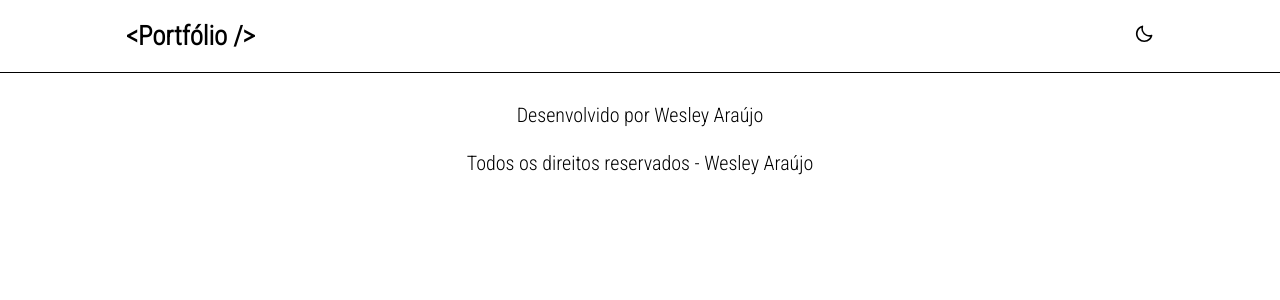
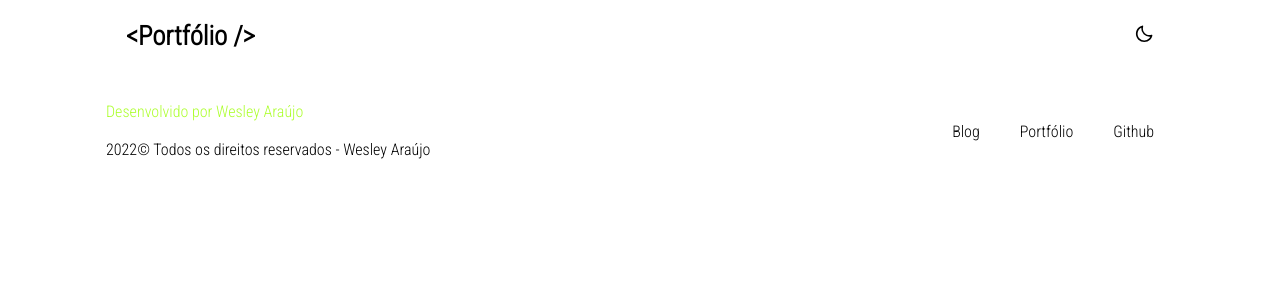
Before and after one commit to wesleyara/portfolio, a Next.js app: page /blog in a window 1280 px wide. Shown: the top 300 px of the page. Built offline with nearby package versions, Linux system fonts and the light colour scheme.

Commit message:
feat: Alterando estilo do footer

```diff
--- a/src/layout/Footer/index.tsx
+++ b/src/layout/Footer/index.tsx
@@ -1,13 +1,31 @@
 import { Container } from "./style";
+import Link from "next/link";
 
 export function Footer() {
   return (
     <Container>
-      <a className="copyright" href="mailto:wesleyara.contato@gmail.com">
-        <p>Desenvolvido por Wesley Araújo</p>
-      </a>
-      <br />
-      <p className="reserv">Todos os direitos reservados - Wesley Araújo</p>
+      <div>
+        <a className="copyright" href="mailto:wesleyara.contato@gmail.com">
+          <p>Desenvolvido por Wesley Araújo</p>
+        </a>
+        <br />
+        <p className="reserv">
+          2022&copy; Todos os direitos reservados - Wesley Araújo
+        </p>
+      </div>
+      <nav>
+        <ul>
+          <Link href="/blog">
+            <li>Blog</li>
+          </Link>
+          <Link href="/">
+            <li>Portfólio</li>
+          </Link>
+          <Link href="/github">
+            <li>Github</li>
+          </Link>
+        </ul>
+      </nav>
     </Container>
   );
 }
--- a/src/layout/Footer/style.ts
+++ b/src/layout/Footer/style.ts
@@ -1,21 +1,44 @@
 import styled from "styled-components";
 
 export const Container = styled.footer`
-  text-align: center;
+  display: flex;
+  justify-content: space-between;
+  max-width: 1100px;
+  margin: 0 auto;
   padding: 30px 1rem;
-  border-top: 1px solid ${(props) => props.theme.colors.text};
-
-  .reserv {
-    font-size: 20px;
-  }
-
-  .copyright {
-    font-size: 20px;
-    color: ${(props) => props.theme.colors.text};
-  }
+  flex-wrap: wrap;
+  background-color: ${(props) => props.theme.colors.background};
 
   .copyright:hover {
     text-decoration: underline;
     color: ${(props) => props.theme.colors.text};
   }
+
+  ul {
+    display: flex;
+
+    li {
+      padding: 20px;
+      cursor: pointer;
+      transition: 0.2s ease-in-out;
+
+      &:hover {
+        background-color: ${(props) => props.theme.colors.text};
+        color: ${(props) => props.theme.colors.background};
+      }
+    }
+  }
+
+  @media (max-width: 550px) {
+    justify-content: flex-start;
+
+    ul {
+      gap: 20px;
+      margin-top: 15px;
+
+      li {
+        padding: 0;
+      }
+    }
+  }
 `;
```
